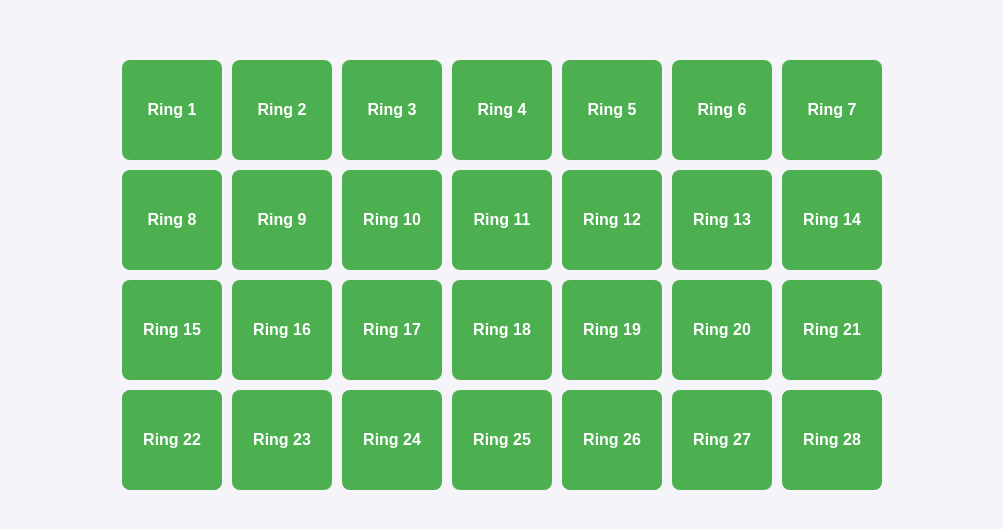
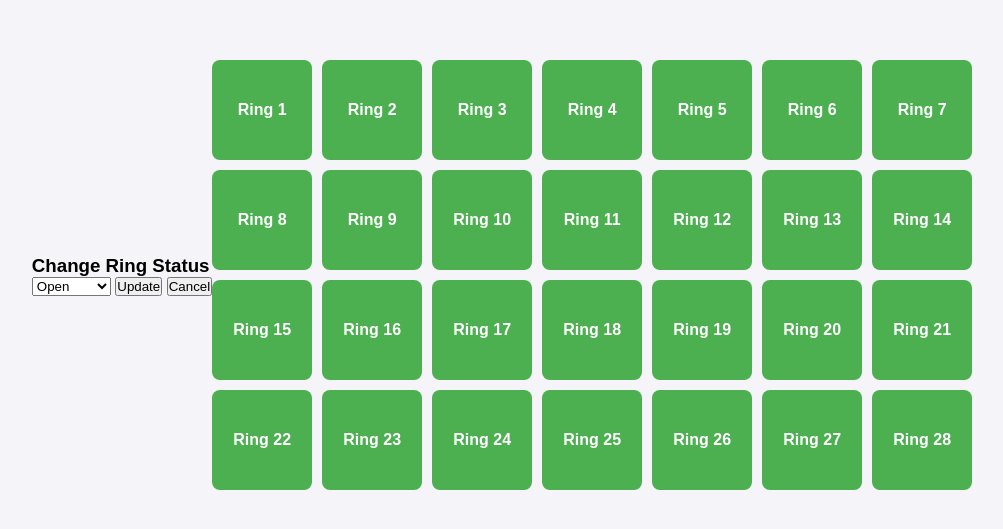
Before and after one commit to jimmykbell/Ringapp, a plain HTML site: page index.html in a window 1280 px wide. Shown: the part 125-654 px from the top of the page, without its empty margins (138-1141 px from the left). Drawn offline with Linux system fonts and the light colour scheme.

Commit message:
Update index.html

```diff
--- a/index.html
+++ b/index.html
@@ -7,6 +7,26 @@
     <link rel="stylesheet" href="styles.css">
 </head>
 <body>
+    <!-- Add this to your HTML to create a hidden popup form -->
+<div id="popup" class="popup">
+    <div class="popup-content">
+        <h3>Change Ring Status</h3>
+        <select id="status-select">
+            <option value="OPEN">Open</option>
+            <option value="FORMS">Forms</option>
+            <option value="WEAPONS">Weapons</option>
+            <option value="COMBAT">Combat</option>
+            <option value="SPARRING">Sparring</option>
+            <option value="CREATIVE">Creative</option>
+            <option value="EXTREME">Extreme</option>
+        </select>
+        <button onclick="updateStatus()">Update</button>
+        <button onclick="closePopup()">Cancel</button>
+    </div>
+</div>
+
+<script src="script.js"></script>
+
     <div id="grid">
         <!-- 28 hardcoded ring squares -->
         <div class="ring" id="ring1">Ring 1</div>
```
